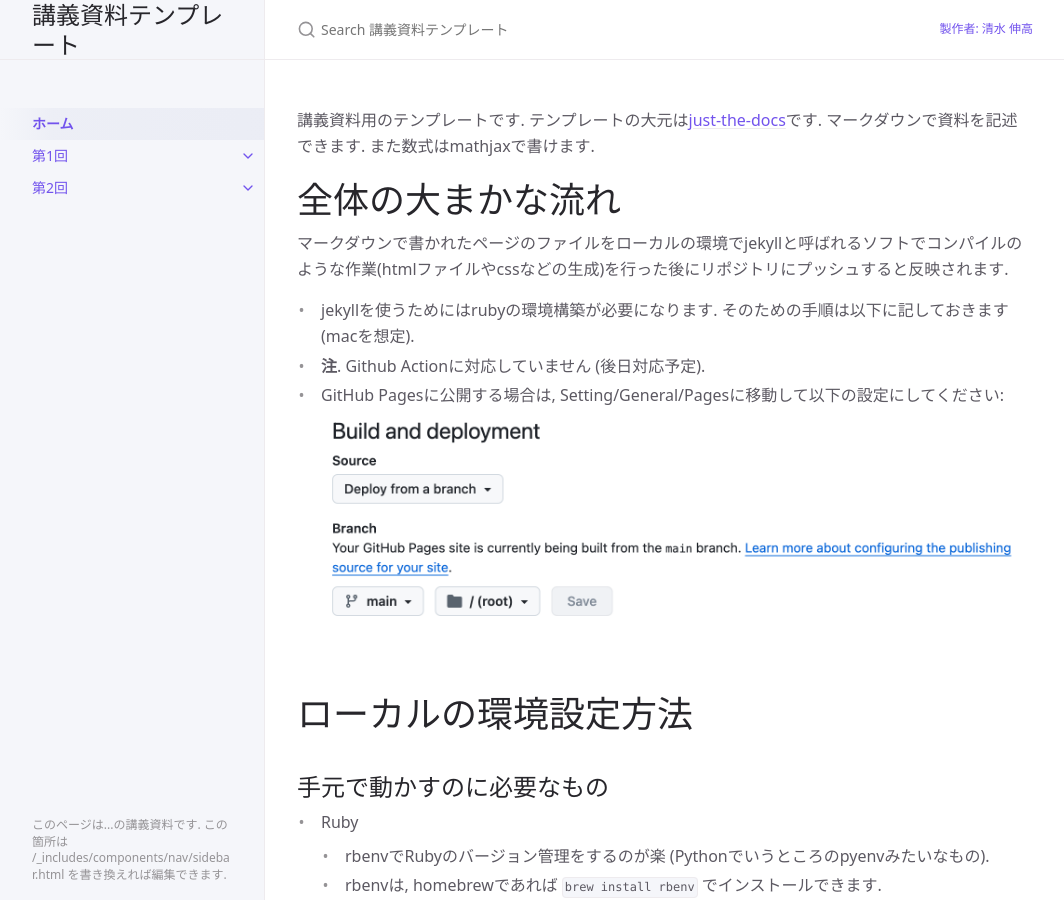
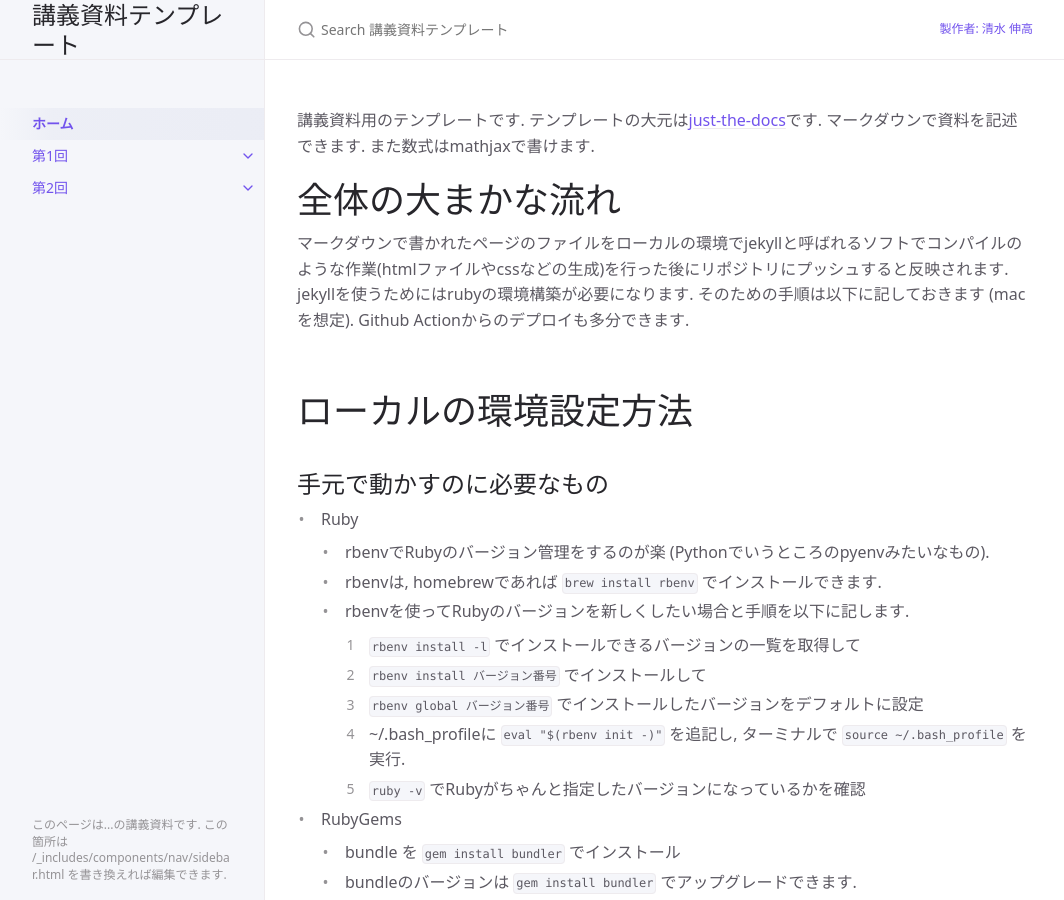
Before and after one commit to NobutakaShimizu/lecture_template, a Jekyll site: the page built from index.md, in a window 1280 px wide and 900 px high. Shown: the whole window, without its empty margins (107-1171 px from the left). Built offline with Jekyll 4.4.1, drawn with Linux system fonts in a browser that asks for light colours; cached includes are drawn as plain includes; formulas are drawn with MathJax 3.

Commit message:
index.mdの内容を更新し、Jekyllの環境構築手順を明確化。GitHub Actionsからのデプロイについての言及を追加。

```diff
--- a/index.md
+++ b/index.md
@@ -12,11 +12,8 @@ description: "講義トップ"
 # 全体の大まかな流れ
 
 マークダウンで書かれたページのファイルをローカルの環境でjekyllと呼ばれるソフトでコンパイルのような作業(htmlファイルやcssなどの生成)を行った後にリポジトリにプッシュすると反映されます.
-
-- jekyllを使うためにはrubyの環境構築が必要になります. そのための手順は以下に記しておきます (macを想定).
-- **注**. Github Actionに対応していません (後日対応予定).
-- GitHub Pagesに公開する場合は, Setting/General/Pagesに移動して以下の設定にしてください:
-  ![設定方法](assets/images/deploy_setting.png)
+jekyllを使うためにはrubyの環境構築が必要になります. そのための手順は以下に記しておきます (macを想定).
+Github Actionからのデプロイも多分できます.
 
 # ローカルの環境設定方法
 
```
